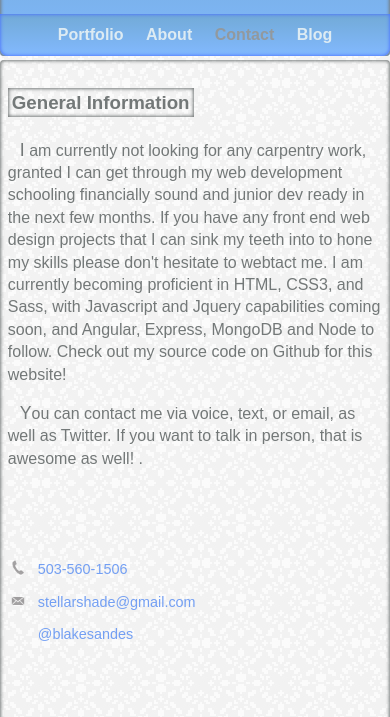
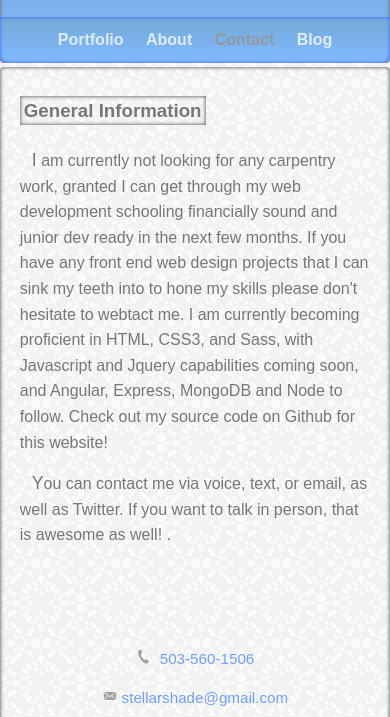
Before and after one commit to BlakeSandes/blakesandes.com, a plain HTML site: page contact.html in a window 390 px wide. Shown: the part 78-795 px from the top of the page. Drawn offline with Linux system fonts and the light colour scheme.

Commit message:
fixed twitter image link. Modified blog header colors. Fixed contact icons. Added meta viewport link. Hopefully fixes not displaying media queries on my Nexus 5??

```diff
--- a/contact.html
+++ b/contact.html
@@ -2,6 +2,7 @@
 <html class="no-js">
 	<head>
 		<meta charset="utf-8">
+		<meta name="viewport" content="width=device-width">
 		<title>Blake Wilson | Contact</title>
 		<link rel="stylesheet" href="css/main.css" >
 		<script src="http://modernizr.com/downloads/modernizr-latest.js"></script>
@@ -31,9 +32,9 @@
 				</section>
 				<section id="secondary">
 					<ul class="contact-info">
-						<li class="phone"><a href="tel:+15035601506">503-560-1506</a></li>
-						<li class="mail"><a href="mailto:stellarshade@gmail.com">stellarshade@gmail.com</a></li>
-						<li class="twitter"><a href="http://twitter.com/intent/tweet?screen_name=@blakesandes">@blakesandes</a></li>
+						<li><a href="tel:+15035601506"><img src="img/phone.png" class="phone"> 503-560-1506</a></li>
+						<li><a href="mailto:stellarshade@gmail.com"><img src="img/mail.png"  class="mail">stellarshade@gmail.com</a></li>
+						<li><a href="http://twitter.com/intent/tweet?screen_name=@blakesandes"><img src="img/twitter.png"  class="twitter">@blakesandes</a></li>
 					</ul>
 				</section>
 			</div>
--- a/css/_globals.scss
+++ b/css/_globals.scss
@@ -14,7 +14,7 @@ html {
 
 body {
   font-family: Arial, sans-serif;
-  line-height: 1.4em;
+  line-height: 1.6em;
   padding-top: 3.5px;
 }
 
--- a/css/flexbox.css
+++ /dev/null
@@ -1,43 +0,0 @@
-
-#blog-page {
-	display: -webkit-flex;
-	-webkit-flex-direction: row;
-	-webkit-justify-content: space-between;
-
-}
-
-#blog-post {
-	-webkit-flex-wrap: wrap;
-}
-
-@media only screen and (max-width: 660px) {
-
-	/***********************************************
-	ONE COLUMN LAYOUT
-	***********************************************/
-
-	#blog-page {
-		-webkit-flex-direction: column;
-	}
-}
-
-@media only screen and (min-width: 661px) {
-
-	/***********************************************
-	TWO COLUMN LAYOUT
-	***********************************************/
-
-
-
-	#blog-page {
-		-webkit-flex-wrap: wrap;
-		-webkit-justify-content: space-between;
-
-	}
-
-
-	#blog-post:nth-child(even),
-	#blog-post:nth-child(odd) {
-		width: 48%;
-	}
-}
--- a/css/pages/_blog.scss
+++ b/css/pages/_blog.scss
@@ -3,16 +3,30 @@
 Blog
 ***********************************************/
 
+/*Flexbox parameters and media queries included*/
+
 #blog-page {
+  display: -webkit-flex;
+  -webkit-justify-content: space-between;
+
+  @media only screen and (max-width: 660px) {
+  -webkit-flex-direction: column;
+  }
+
+  @media only screen and (min-width: 661px) {
+  -webkit-flex-wrap: wrap;
+  -webkit-flex-direction: row;
+  }
+
   max-width: 960px;
   margin: 0 0px 24px;
   padding: 2%;
   border-radius: 4px;
-  display: inline-block;
   box-shadow: inset 0 0 3.5px 1px #737878;
 }
 
 #blog-post {
+  -webkit-flex-wrap: wrap;
   margin: 12px auto;
   background: transparent;
   border-radius: 3px 3px 0px 0px;
@@ -20,17 +34,29 @@ Blog
   min-width: 300px;
   max-height: 450px;
   overflow: auto;
-  &:nth-child(1n) {
+
+  @media only screen and (min-width: 661px) {
+    &:nth-child(even),
+    &:nth-child(odd) {
+      width: 48%;
+    }
+  }
+  &:nth-child(4n+1) {
     #blog-head {
       background: rgba(11,177,186, .75);
     }
   }
-  &:nth-child(2n) {
+  &:nth-child(4n+2) {
     #blog-head {
       background: rgba(194,139,90, .75);
     }
   }
-  &:nth-child(3n) {
+  &:nth-child(4n+3) {
+    #blog-head {
+      background: rgba(115,65,185, .75);
+    }
+  }
+  &:nth-child(4n) {
     #blog-head {
       background: rgba(123,134,140, .75);
     }
--- a/css/pages/_contact.scss
+++ b/css/pages/_contact.scss
@@ -4,29 +4,29 @@ CONTACT
 
 .contact-info {
   list-style: none;
+  display: block;
+  margin: 0px auto;
+  font-size: .95em;
   padding: 0;
-  margin: 0;
-  font-size: 0.9em;
-  a {
-    display: block;
-    min-height: 20px;
-    background-repeat: no-repeat;
-    background-size: 20px 20px;
-    padding: 0 0 0 30px;
-    margin: 0 0 10px;
-  }
+
+
   li {
-    &.phone a {
-      background-image: url('../img/phone.png');
-    }
-    &.mail a {
-      background-image: url('../img/mail.png');
-    }
-    &.twitter a {
-      background-image: url('../img/twitter.png');
+    a {
+      display: block;
+      padding: 0 10px 0 10px;
+      margin: 0 0 12px;
+      text-align: center;
+      color: #739FF3;
     }
   }
 }
+
+.phone, .mail, .twitter {
+        height: 1.3em;
+        position: relative;
+        top: 3px;
+        right: 2px;
+      }
 
 @media only screen and (min-width: 480px) {
   #primary {
@@ -35,19 +35,21 @@ CONTACT
   }
 
   #secondary {
-    width: 40%;
+    width: 50%;
     float: right;
-    padding-top: 48px;
   }
 }
 
 
-#primary h3, #secondary {
-  margin: 24px 0px;
+#primary, h3 {
+  margin: 24px auto;
+}
+#secondary {
+  margin: 96px auto;
 }
 
 #primary, #secondary {
-  padding-bottom: 48px;
+  padding:0px 12px;
 }
 
 #gen_info {
--- a/css/pages/_portfolio.scss
+++ b/css/pages/_portfolio.scss
@@ -15,7 +15,7 @@ PAGE: PORTFOLIO
     border-radius: 3px 3px 0px 0px;
     box-shadow: 0 0 12px #737878;
 
-    @media only screen and (min-width: 480px) {
+    @media only screen and (min-width: 481px) {
       width: 30.333333333333%;
       &:nth-child(4n) {
       clear: left;
```
Also changed, not shown: about.html (+1 -0 lines), blog.html (+1 -1 lines), index.html (+2 -1 lines), css/main.css, img/twitter.png (added), 1 other file.
